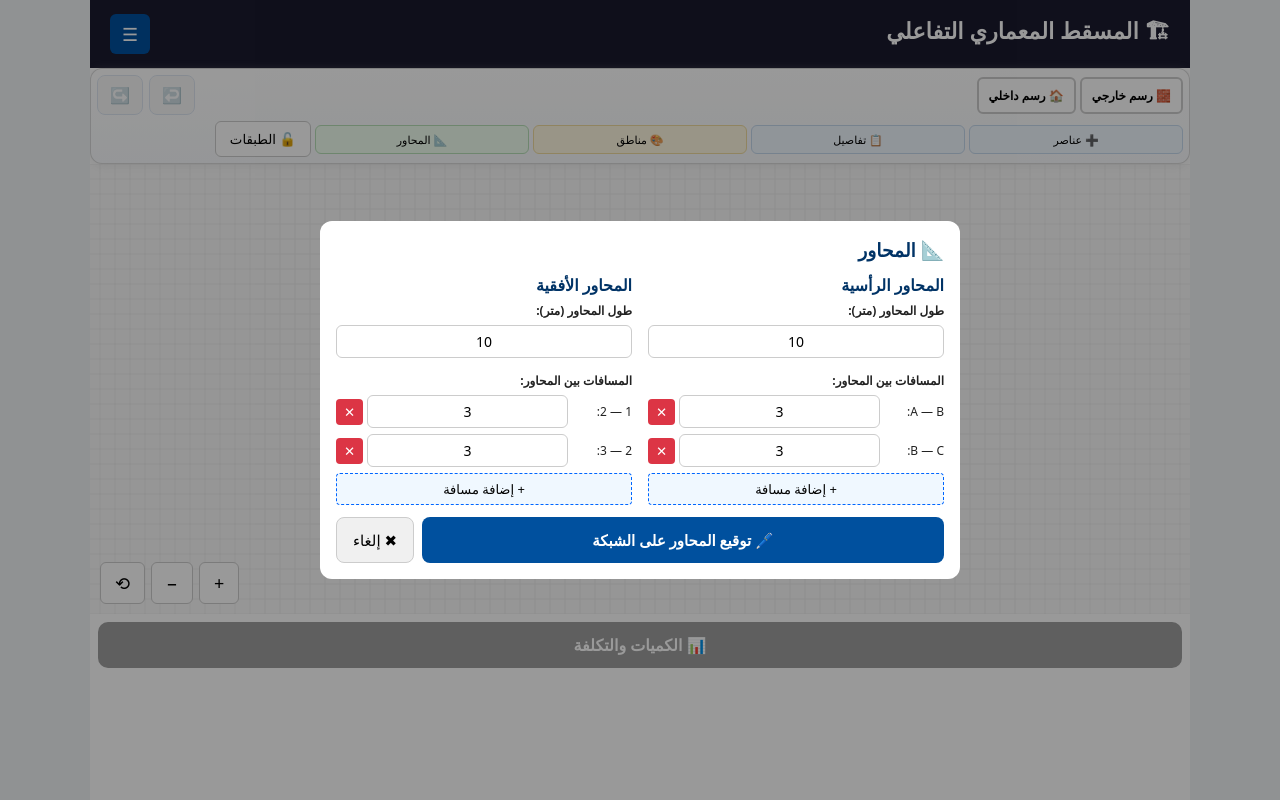
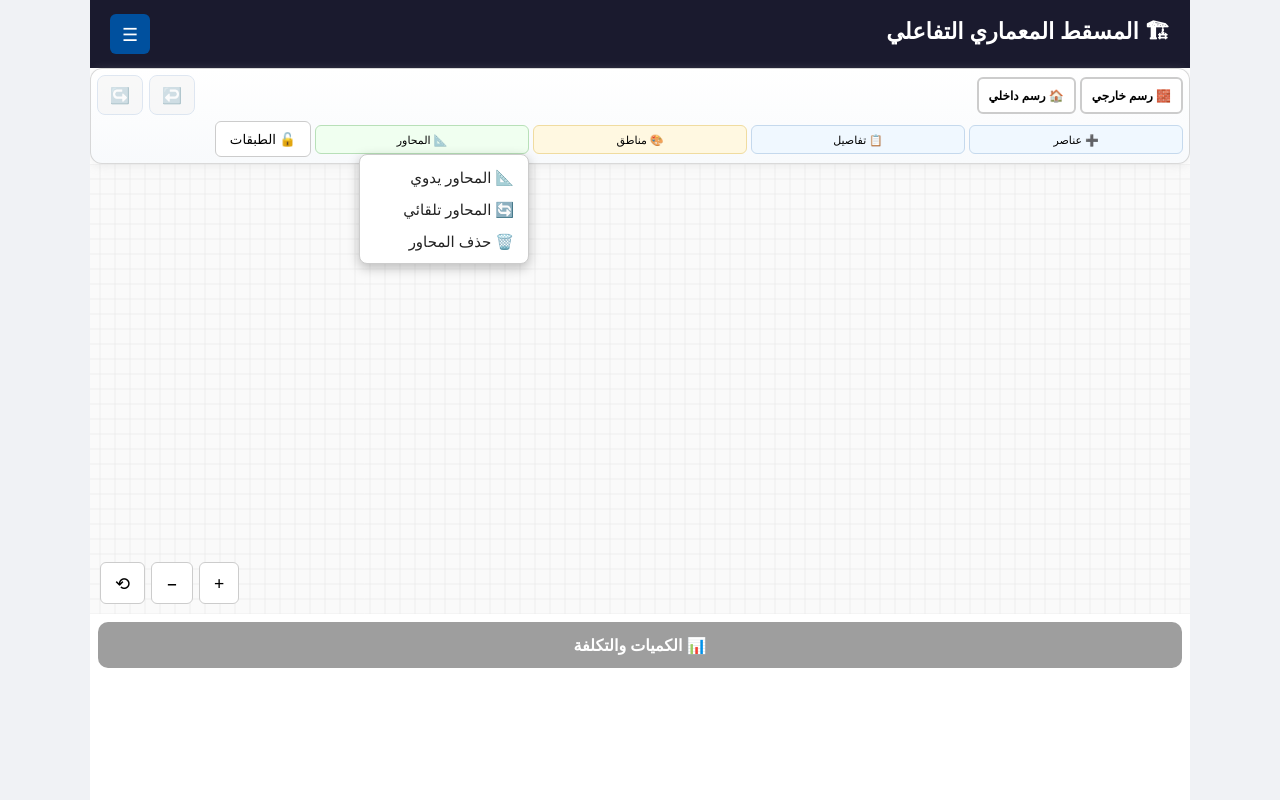
Before and after one commit to mlutf7-source/Finalplan, a React (Vite) app: page / in a window 1280 px wide. Both pictures are taken after a click on the button "📐 المحاور". Built offline with nearby package versions, Linux system fonts and the light colour scheme.

Commit message:
Update TopToolbar.tsx

```diff
--- a/src/components/Toolbar/TopToolbar.tsx
+++ b/src/components/Toolbar/TopToolbar.tsx
@@ -23,6 +23,8 @@ interface Props {
   onDimensionFontSizeChange: (size: number) => void;
   onAddNorthArrow: () => void;
   onAddAxes: (axes: Axis[]) => void;
+  onAddAxesFromWalls: () => void;
+  onDeleteAllAxes: () => void;
   axes: Axis[];
 }
 
@@ -45,7 +47,7 @@ export const TopToolbar: React.FC<Props> = ({
   historyLength, futureLength, onAddAllDimensions, onModeChange,
   layers, onToggleLayer, onToggleAllLayers, allUnlocked,
   dimensionFontSize, onDimensionFontSizeChange, onAddNorthArrow,
-  onAddAxes, axes,
+  onAddAxes, onAddAxesFromWalls, onDeleteAllAxes, axes,
 }) => {
   const [openMenu, setOpenMenu] = useState<string | null>(null);
   const [showAxisDialog, setShowAxisDialog] = useState(false);
@@ -65,7 +67,7 @@ export const TopToolbar: React.FC<Props> = ({
     border: '1px solid #ccc',
     borderRadius: 8,
     padding: 6,
-    minWidth: 150,
+    minWidth: 170,
     boxShadow: '0 4px 12px rgba(0,0,0,0.25)',
   };
 
@@ -96,23 +98,12 @@ export const TopToolbar: React.FC<Props> = ({
         zIndex: 500,
       }}
     >
-      {/* الصف الأول: DrawToolbar + فاصل مرن + تراجع/تقدم */}
-      <div
-        style={{
-          display: 'flex',
-          alignItems: 'center',
-          gap: 6,
-          marginBottom: 6,
-          flexWrap: 'nowrap',
-          width: '100%',
-        }}
-      >
+      {/* الصف الأول */}
+      <div style={{ display: 'flex', alignItems: 'center', gap: 6, marginBottom: 6, flexWrap: 'nowrap', width: '100%' }}>
         <div style={{ flex: '0 0 auto' }}>
           <DrawToolbar mode={mode} drawingType={drawingType} onStartDrawing={onStartDrawing} />
         </div>
-
         <div style={{ flex: '1 1 auto' }} />
-
         <button
           onClick={onUndo}
           disabled={historyLength === 0}
@@ -127,9 +118,7 @@ export const TopToolbar: React.FC<Props> = ({
             flex: '0 0 auto',
             borderRadius: 8,
           }}
-        >
-          ↩️
-        </button>
+        >↩️</button>
         <button
           onClick={onRedo}
           disabled={futureLength === 0}
@@ -144,12 +133,10 @@ export const TopToolbar: React.FC<Props> = ({
             flex: '0 0 auto',
             borderRadius: 8,
           }}
-        >
-          ↪️
-        </button>
+        >↪️</button>
       </div>
 
-      {/* الصف الثاني: الأزرار الرئيسية */}
+      {/* الصف الثاني */}
       <div style={{ display: 'flex', alignItems: 'center', gap: 4, flexWrap: 'nowrap', width: '100%' }}>
         <div style={{ position: 'relative', flex: '1 1 0', minWidth: 0 }}>
           <button onClick={() => toggleMenu('elements')} style={{ ...btnStyle(false, { background: '#f0f8ff', border: '1px solid #c5d9ed' }), width: '100%' }}>➕ عناصر</button>
@@ -203,8 +190,16 @@ export const TopToolbar: React.FC<Props> = ({
           )}
         </div>
 
-        <div style={{ flex: '1 1 0', minWidth: 0 }}>
-          <button onClick={() => setShowAxisDialog(true)} style={{ ...btnStyle(false, { background: '#f0fff0', border: '1px solid #b8e0b8' }), width: '100%' }}>📐 المحاور</button>
+        {/* ✅ زر المحاور مع قائمة منسدلة */}
+        <div style={{ position: 'relative', flex: '1 1 0', minWidth: 0 }}>
+          <button onClick={() => toggleMenu('axes')} style={{ ...btnStyle(false, { background: '#f0fff0', border: '1px solid #b8e0b8' }), width: '100%' }}>📐 المحاور</button>
+          {openMenu === 'axes' && (
+            <div style={{ ...menuStyle, right: 0 }}>
+              <div onClick={() => { setShowAxisDialog(true); setOpenMenu(null); }} style={itemStyle}>📐 المحاور يدوي</div>
+              <div onClick={() => { onAddAxesFromWalls(); setOpenMenu(null); }} style={itemStyle}>🔄 المحاور تلقائي</div>
+              <div onClick={() => { onDeleteAllAxes(); setOpenMenu(null); }} style={itemStyle}>🗑️ حذف المحاور</div>
+            </div>
+          )}
         </div>
 
         <div style={{ flex: '1 1 0', minWidth: 0, position: 'relative' }}>
```
